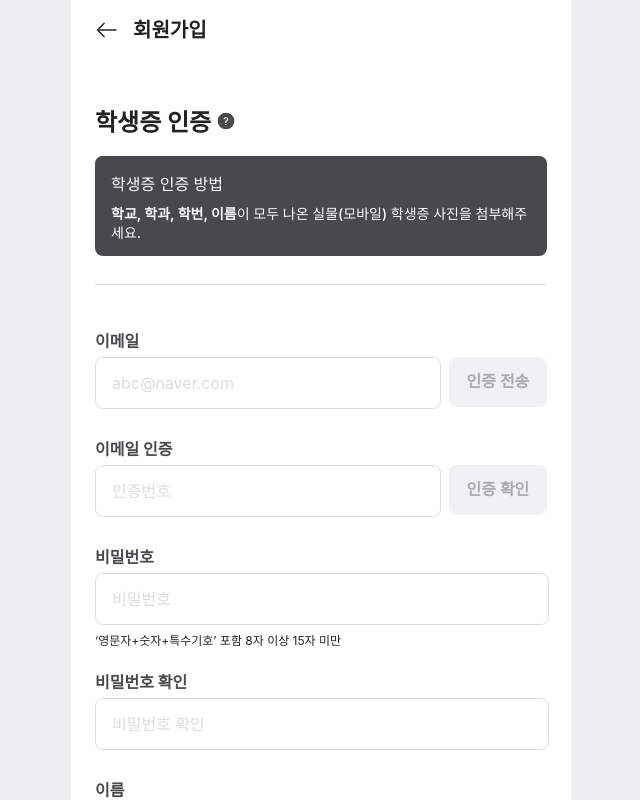
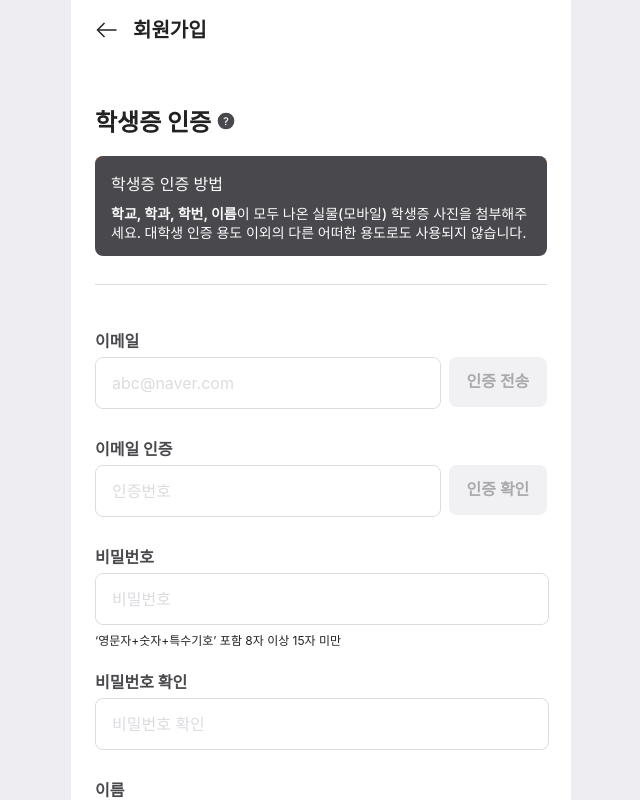
Before and after one commit to Wingle-SMWU/Wingle-Frontend, a Next.js app: page /auth/signup in a window 1280 px wide. Both pictures are taken after a click on the picture 542 px from the left and 121 px from the top of the page. Shown: the top 800 px of the page, without its empty margins (319-959 px from the left). Built offline with nearby package versions, Linux system fonts and the light colour scheme; no server answers; a web font is replaced by a local one.

Commit message:
feat: 학생증 인증 도움말 멘트 추가

```diff
--- a/src/components/authpage/signup/studentCard.tsx
+++ b/src/components/authpage/signup/studentCard.tsx
@@ -70,7 +70,8 @@ export default function StudentCard(): JSX.Element {
           <Margin direction="column" size={8} />
           <Text.Body5 color="gray100">학교, 학과, 학번, 이름</Text.Body5>
           <Text.Body6 color="gray100">
-            이 모두 나온 실물(모바일) 학생증 사진을 첨부해주세요.
+            이 모두 나온 실물(모바일) 학생증 사진을 첨부해주세요. 대학생 인증
+            용도 이외의 다른 어떠한 용도로도 사용되지 않습니다.
           </Text.Body6>
         </S.Description>
       </S.DescriptionContent>
@@ -129,6 +130,7 @@ const S = {
   `,
   QuestionLogo: styled.img`
     padding-left: 5px;
+    cursor: pointer;
   `,
 
   DescriptionContent: styled.div<{ isActive: boolean }>`
```
